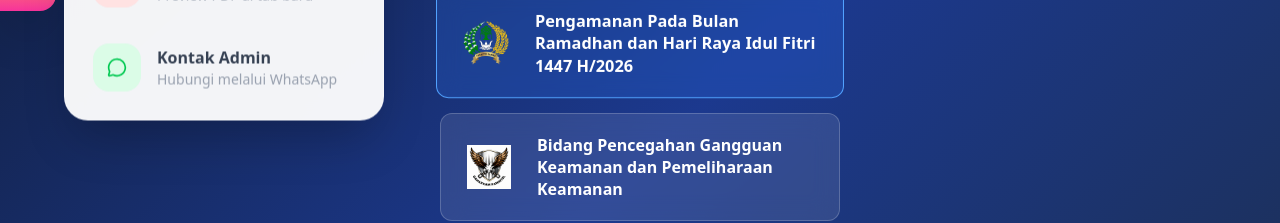
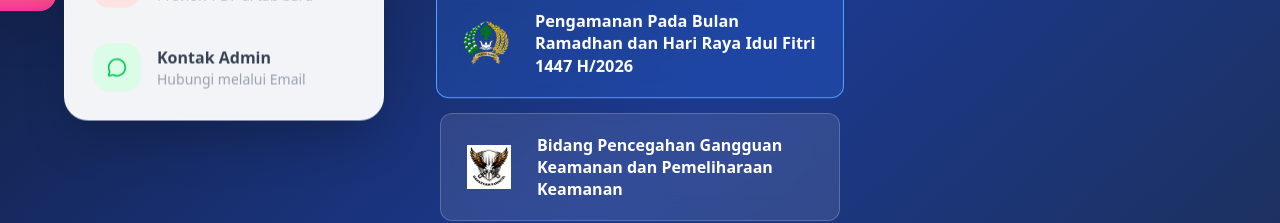
Before and after one commit to mazufik/pelaporanditpamintel, a Next.js app: page / in a window 1280 px wide. Both pictures are taken after a click on the button 28 px from the left and 400 px from the top of the page. Shown: the part 417-640 px from the top of the page. Built offline with nearby package versions, Linux system fonts and the light colour scheme.

Commit message:
add button manual book

```diff
--- a/src/components/AccessMenu.tsx
+++ b/src/components/AccessMenu.tsx
@@ -98,7 +98,7 @@ export default function AccessMenu() {
                     <div className="p-4 space-y-3">
                         {/* MANUAL BOOK */}
                         <a
-                            href="/manual-book.pdf"
+                            href="https://bit.ly/ManualBookPelaporanDitpamintel"
                             target="_blank"
                             className="
                                 flex items-center gap-4
@@ -132,7 +132,7 @@ export default function AccessMenu() {
 
                         {/* ADMIN */}
                         <a
-                            href="https://wa.me/628123456789"
+                            href="mailto:ditpamintel26@gmail.com"
                             target="_blank"
                             className="
                                 flex items-center gap-4
@@ -159,7 +159,7 @@ export default function AccessMenu() {
                                 </h4>
 
                                 <p className="text-sm text-gray-400">
-                                    Hubungi melalui WhatsApp
+                                    Hubungi melalui Email
                                 </p>
                             </div>
                         </a>
```
